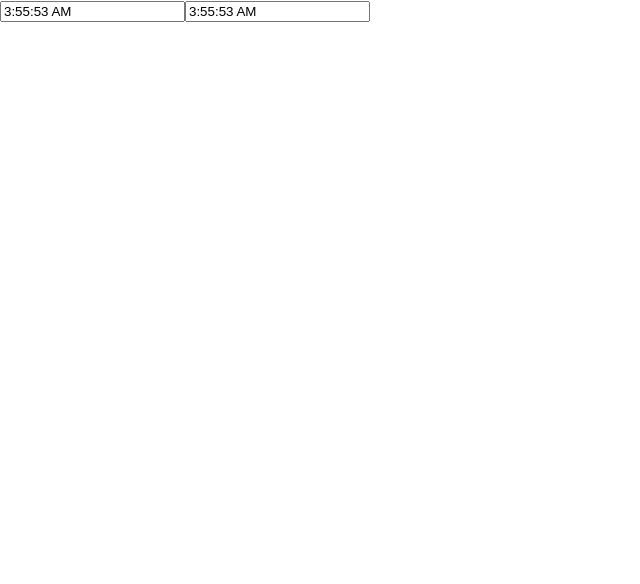
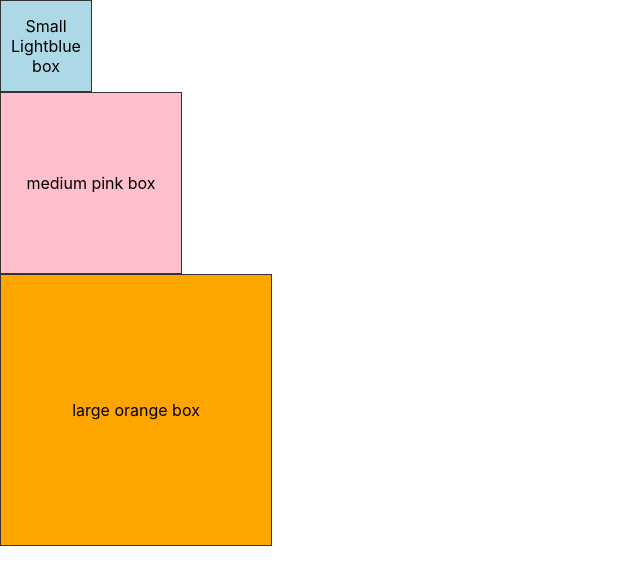
Before and after one commit to juanml30/kent-dodds-react-typescript, a React (Create React App) app: page / in a window 1280 px wide. Shown: the top 584 px of the page, without its empty margins (0-640 px from the left). Built offline with nearby package versions, Linux system fonts and the light colour scheme.

Commit message:
Video 11, jugando con las clases y mexclando para solo traer una o dos cosas de los elementos

```diff
--- a/src/index.css
+++ b/src/index.css
@@ -1,13 +1,36 @@
 body {
-  margin: 0;
-  font-family: -apple-system, BlinkMacSystemFont, 'Segoe UI', 'Roboto', 'Oxygen',
-    'Ubuntu', 'Cantarell', 'Fira Sans', 'Droid Sans', 'Helvetica Neue',
-    sans-serif;
-  -webkit-font-smoothing: antialiased;
-  -moz-osx-font-smoothing: grayscale;
+    margin: 0;
+    font-family: -apple-system, BlinkMacSystemFont, "Segoe UI", "Roboto",
+        "Oxygen", "Ubuntu", "Cantarell", "Fira Sans", "Droid Sans",
+        "Helvetica Neue", sans-serif;
+    -webkit-font-smoothing: antialiased;
+    -moz-osx-font-smoothing: grayscale;
 }
 
 code {
-  font-family: source-code-pro, Menlo, Monaco, Consolas, 'Courier New',
-    monospace;
+    font-family: source-code-pro, Menlo, Monaco, Consolas, "Courier New",
+        monospace;
 }
+
+.box {
+    display: flex;
+    border: 1px solid #333333;
+    flex-direction: column;
+    justify-content: center;
+    text-align: center;
+}
+
+.box--large {
+    width: 270px;
+    height: 270px;
+}
+
+.box--medium {
+    width: 180px;
+    height: 180px;
+}
+
+.box--small {
+    width: 90px;
+    height: 90px;
+}
--- a/src/index.tsx
+++ b/src/index.tsx
@@ -1,25 +1,40 @@
-import React from "react";
+import React, { CSSProperties } from "react";
 import ReactDOM from "react-dom";
 import "./index.css";
 /* import App from "./App"; */
 import reportWebVitals from "./reportWebVitals";
 
-function tick() {
-    const time = new Date().toLocaleTimeString();
-
-    const element = (
-        <div>
-            <input type="text" value={time} />
-            <input type="text" value={time} />
-        </div>
-    )
-
-    ReactDOM.render(element, document.getElementById("root"));
+interface BoxProps {
+    size: string;
+    style: CSSProperties;
+    children: string;
 }
 
-tick()
+function Box(props: BoxProps) {
+    let size: string = "";
+    props.size ? size = props.size : size = "box--small"
+    return (
+        <div className={`box box--${size}`} style={props.style}>
+            {props.children}
+        </div>
+    );
+}
 
-setInterval(tick,1000 )
+const element = (
+    <div>
+        <Box size="small" style={{ backgroundColor: "lightblue" }}>
+            Small Lightblue box
+        </Box>
+        <Box size="medium" style={{ backgroundColor: "pink" }}>
+            medium pink box
+        </Box>
+        <Box size="large" style={{ backgroundColor: "orange" }}>
+            large orange box
+        </Box>
+    </div>
+);
+
+ReactDOM.render(element, document.getElementById("root"));
 
 /* ReactDOM.render(
   <React.StrictMode>
```
